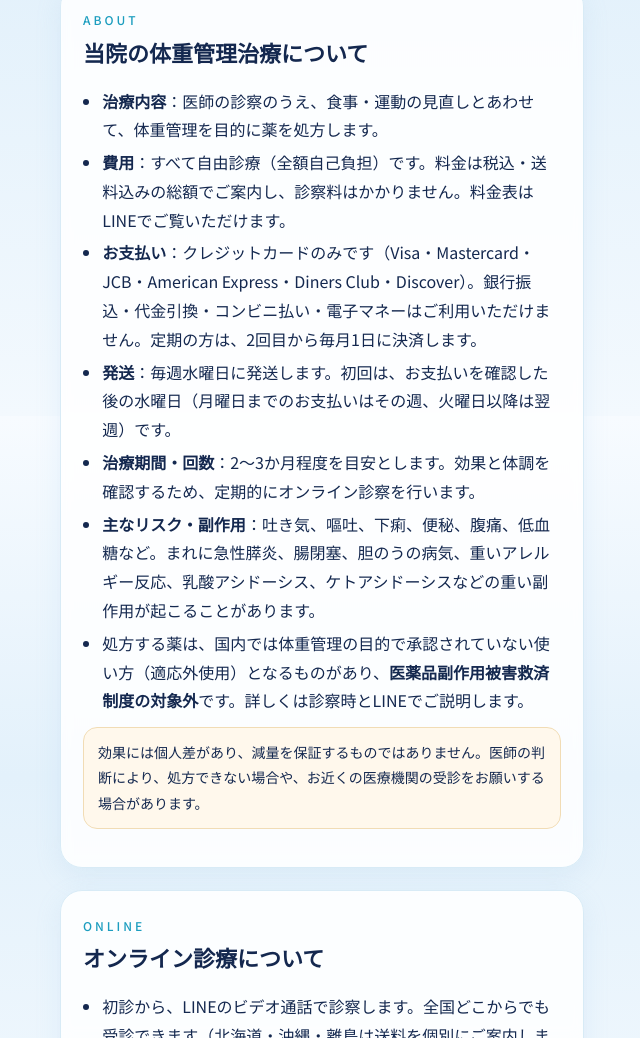
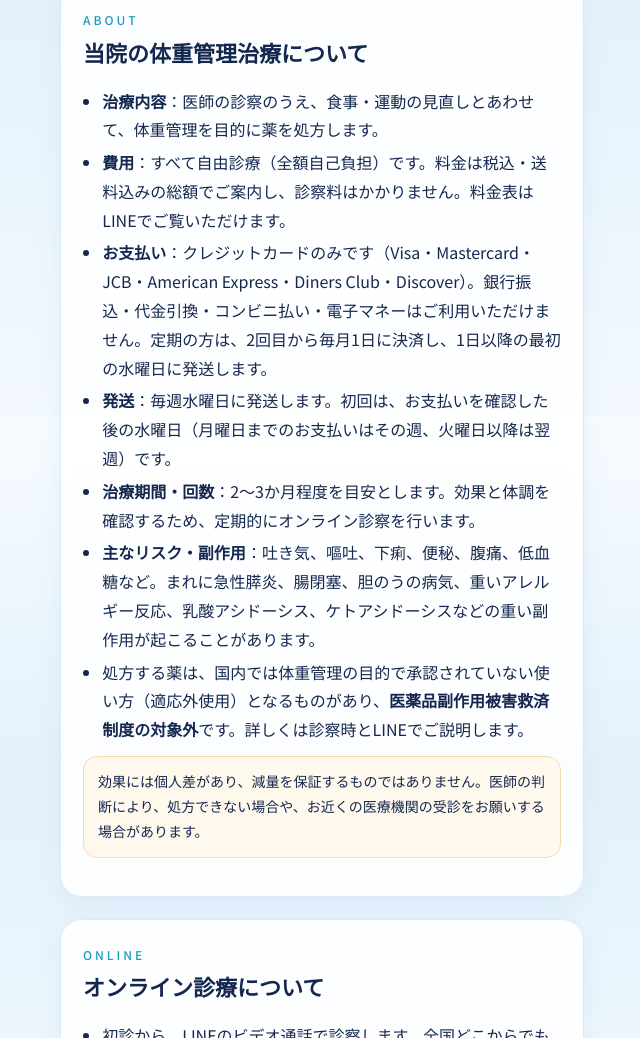
Before and after one commit to squeeze-clinic/uketsuke, a plain HTML site: page lp/index.html in a window 1280 px wide. Shown: the part 1184-2222 px from the top of the page, without its empty margins (318-958 px from the left). Drawn offline with Linux system fonts and the light colour scheme.

Commit message:
LP: subscription shipping day

```diff
--- a/lp/index.html
+++ b/lp/index.html
@@ -96,7 +96,7 @@ function addFriend(where){ try { if (window.fbq) fbq('track', 'Lead', {content_n
     <ul>
       <li><b>治療内容</b>：医師の診察のうえ、食事・運動の見直しとあわせて、体重管理を目的に薬を処方します。</li>
       <li><b>費用</b>：すべて自由診療（全額自己負担）です。料金は税込・送料込みの総額でご案内し、診察料はかかりません。料金表はLINEでご覧いただけます。</li>
-      <li><b>お支払い</b>：クレジットカードのみです（Visa・Mastercard・JCB・American Express・Diners Club・Discover）。銀行振込・代金引換・コンビニ払い・電子マネーはご利用いただけません。定期の方は、2回目から毎月1日に決済します。</li>
+      <li><b>お支払い</b>：クレジットカードのみです（Visa・Mastercard・JCB・American Express・Diners Club・Discover）。銀行振込・代金引換・コンビニ払い・電子マネーはご利用いただけません。定期の方は、2回目から毎月1日に決済し、1日以降の最初の水曜日に発送します。</li>
       <li><b>発送</b>：毎週水曜日に発送します。初回は、お支払いを確認した後の水曜日（月曜日までのお支払いはその週、火曜日以降は翌週）です。</li>
       <li><b>治療期間・回数</b>：2〜3か月程度を目安とします。効果と体調を確認するため、定期的にオンライン診察を行います。</li>
       <li><b>主なリスク・副作用</b>：吐き気、嘔吐、下痢、便秘、腹痛、低血糖など。まれに急性膵炎、腸閉塞、胆のうの病気、重いアレルギー反応、乳酸アシドーシス、ケトアシドーシスなどの重い副作用が起こることがあります。</li>
```
